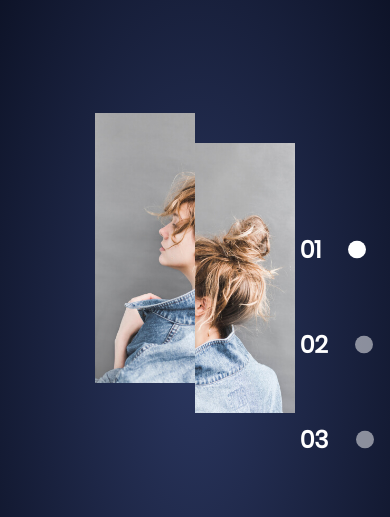
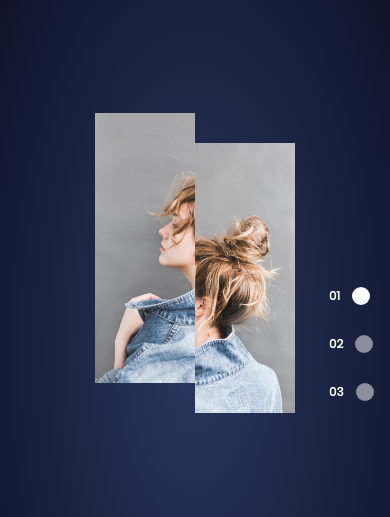
Before and after one commit to s4ntosbruno/website, a plain HTML site: page index.html in a window 390 px wide. Shown: the part 78-595 px from the top of the page. Drawn offline with nearby package versions, Linux system fonts and the light colour scheme.

Commit message:
Add files via upload

```diff
--- a/style.css
+++ b/style.css
@@ -281,6 +281,11 @@ nav {
   .detail h2 {
     font-size: 28px;
   }
+
+  .pages h3 {
+    font-size: 12px;
+    padding: 15px;
+  }
 }
 
 .nav-open {
```
